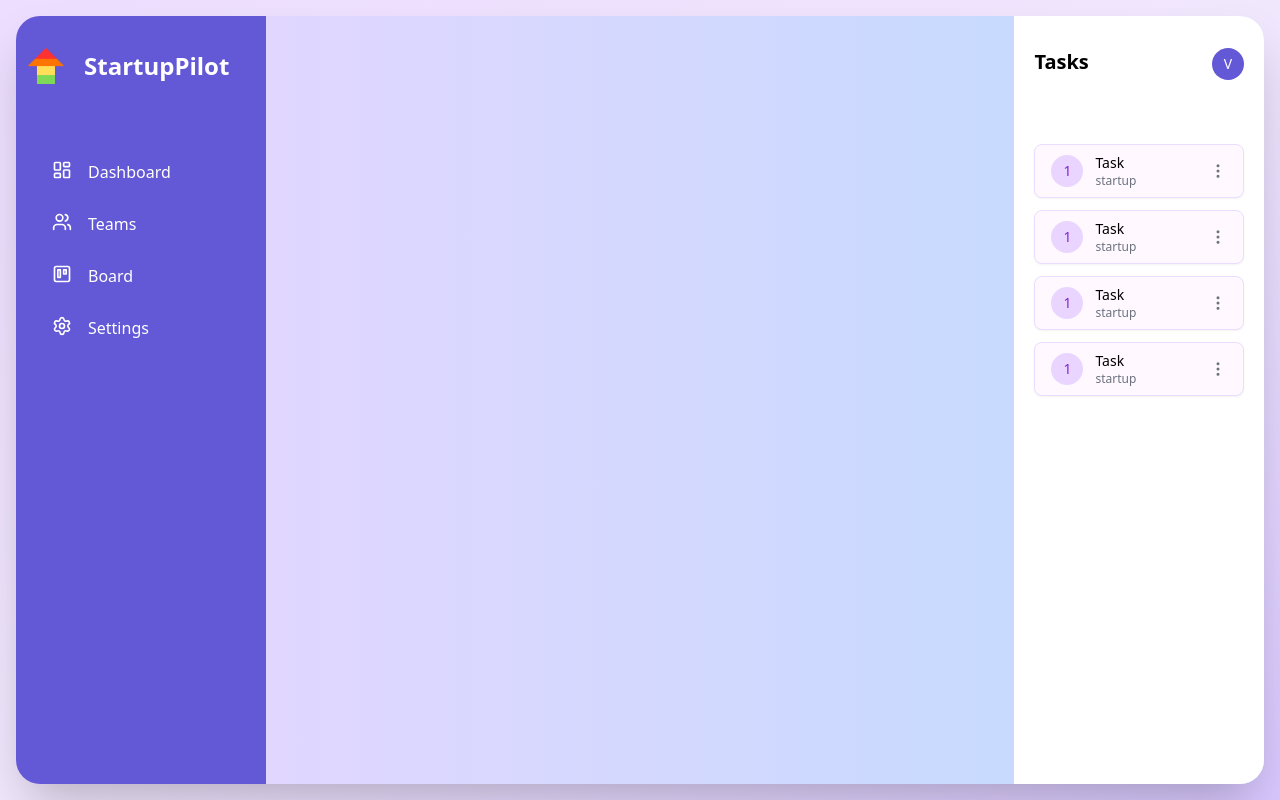
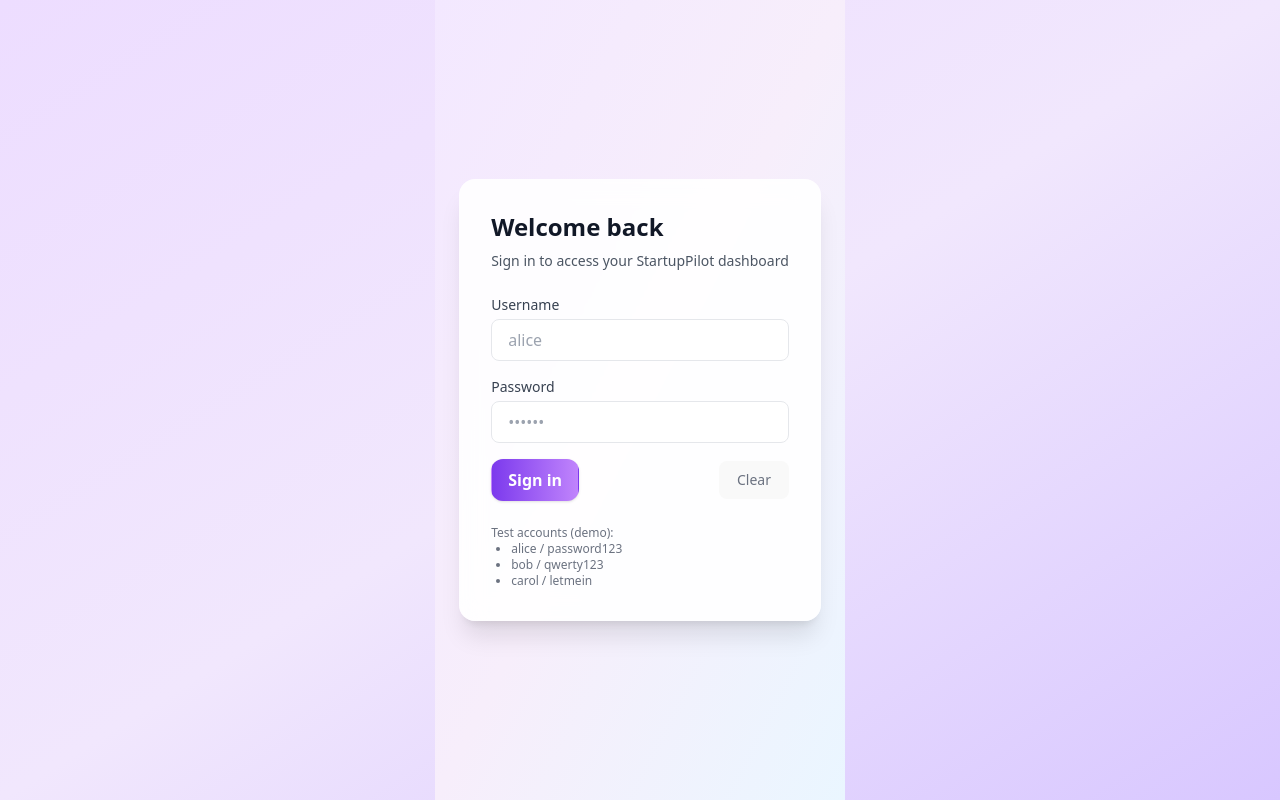
Before and after one commit to anshdeep2004/StartupPilot, a React (Vite) app in the folder frontend/: page /login in a window 1280 px wide. Built offline with nearby package versions, Linux system fonts and the light colour scheme.

Commit message:
implementation

```diff
--- a/frontend/src/App.jsx
+++ b/frontend/src/App.jsx
@@ -9,7 +9,9 @@ import Settings from "./pages/Settings";
 import Project from "./pages/Project";
 import Profile from "./pages/Profile";
 import Tasks from "./pages/Tasks";
-import { Routes, Route } from "react-router-dom";
+import Login from "./pages/Login";
+import { Routes, Route, Navigate } from "react-router-dom";
+import logo_white_back from "/images/logo_white_back.png";
 
 // function App() {
 //   return (
@@ -36,16 +38,114 @@ import { Routes, Route } from "react-router-dom";
 // }
 
 function App() {
+  // decide whether user is logged in (client-side demo auth)
+  const [user, setUser] = React.useState(() => {
+    try {
+      const raw = typeof window !== 'undefined' ? localStorage.getItem('sp_user') : null;
+      return raw ? JSON.parse(raw) : null;
+    } catch {
+      return null;
+    }
+  });
+
+  // listen for login events or storage changes so the app updates reactively
+  React.useEffect(() => {
+    const onLogin = () => {
+      try {
+        const raw = localStorage.getItem('sp_user');
+        setUser(raw ? JSON.parse(raw) : null);
+      } catch {
+        setUser(null);
+      }
+    };
+
+    const onStorage = (e) => {
+      if (e.key === 'sp_user') {
+        try { setUser(e.newValue ? JSON.parse(e.newValue) : null); } catch { setUser(null); }
+      }
+    };
+
+    window.addEventListener('sp-login', onLogin);
+    window.addEventListener('storage', onStorage);
+    return () => {
+      window.removeEventListener('sp-login', onLogin);
+      window.removeEventListener('storage', onStorage);
+    };
+  }, []);
+
+  // If not logged in, only render the login route and redirect all other routes to /login
+  if (!user) {
+    return (
+      <div className="w-screen h-screen bg-gradient-to-br from-[#edddff] via-[#f1e7fd] to-[#d8c7ff] flex items-center justify-center p-4">
+        <Routes>
+          <Route path="/login" element={<Login />} />
+          <Route path="*" element={<Navigate to="/login" replace />} />
+        </Routes>
+      </div>
+    );
+  }
+
   return (
-    <div className="w-screen h-screen bg-gradient-to-br from-[#edddff] via-[#f1e7fd] to-[#d8c7ff]  flex justify-center items-center p-4">
-      {/* Big Main Box */}
-      <div className="w-full h-full bg-gradient-to-r from-purple-200 to-blue-200 backdrop-blur-xl rounded-3xl shadow-2xl flex overflow-hidden">
+    <div className="w-screen h-screen bg-gradient-to-br from-[#edddff] via-[#f1e7fd] to-[#d8c7ff]  flex flex-col gap-2 justify-center items-start p-4">
+      <div className="flex justify-between items-center w-full mb-2 pr-6">
+        <div className="flex items-center w-full px-8 py-2 rounded-2xl">
+          {/* Left Section (Logo + Name) */}
+          <div className="flex items-center gap-3">
+            <img src={logo_white_back} alt="logo" className="w-6 h-6" />
+            <div className="text-xl font-bold text-black">StartupPilot</div>
+          </div>
+
+          {/* Middle Section (Search Bar) */}
+          <div className="flex items-center w-1/3 ml-20 bg-gradient-to-r from-purple-300 to-pink-300 rounded-full p-0.5">
+            <input
+              type="text"
+              placeholder="Search..."
+              className="w-full px-4 py-2 rounded-full
+              bg-white
+              text-black placeholder-black/70
+              shadow-md
+              focus:outline-none focus:ring-2 focus:ring-purple-500"
+            />
+          </div>
+
+          {/* Right Section (Buttons) */}
+          <div className="flex items-center gap-4">
+            <button className="ml-6 py-2 rounded-xl font-semibold
+              bg-transparent
+              text-transparent bg-clip-text
+              bg-gradient-to-r from-[#A855F7] to-[#FBC02D]
+              border border-transparent
+              hover:text-white hover:bg-gradient-to-r
+              hover:from-[#A855F7] hover:to-[#FBC02D]
+              transition duration-300">
+              Investors
+            </button>
+            <button className="ml-2 py-2 rounded-xl font-semibold
+              bg-transparent
+              text-transparent bg-clip-text
+              bg-gradient-to-r from-[#A855F7] to-[#4F9CFF]
+              border border-transparent
+              hover:text-white hover:bg-gradient-to-r
+              hover:from-[#A855F7] hover:to-[#4F9CFF]
+              transition duration-300">
+              AI Assistance
+            </button>
+          </div>
+        </div>
+        <div className="w-8 h-8 flex items-center justify-center rounded-full bg-[#6358D5] text-white text-sm font-medium">
+            V
+        </div>
+      </div>
+
+
+      <div className="w-full h-full bg-[#FFF8FE] backdrop-blur-xl rounded-3xl shadow-2xl flex overflow-hidden">
         {/* Left Sidebar inside the box */}
         <LeftSideBar />
 
         {/* Main Content */}
-        <div className="flex-1 ml-[20%] mr-[20%] overflow-y-auto">
+        <div className="flex-1 ml-[15%] mr-[15%] overflow-y-auto">
           <Routes>
+            <Route path="/login" element={<Login />} />
             <Route path="/" element={<Dashboard />} />
             <Route path="/team" element={<Team />} />
             <Route path="/board" element={<Board />} />
--- a/frontend/src/components/LeftSideBar.jsx
+++ b/frontend/src/components/LeftSideBar.jsx
@@ -5,13 +5,13 @@ import { NavLink } from "react-router-dom";
 
 const LeftSideBar = () => {
   return (
-    <div className="fixed left-0 top-0 bg-[#6358D5] h-screen w-[20%] p-3 py-8 text-white">
+    <div className="fixed left-0 top-0 bg-[#6358D5] h-screen w-[15%] p-3 py-8 text-white">
       <div className="flex flex-col gap-16">
         {/* Logo Section */}
-        <div className="flex gap-5 items-center">
+        {/* <div className="flex gap-5 items-center">
           <img src={logo} alt="logo" className="w-9 h-9" />
           <div className="text-2xl font-bold">StartupPilot</div>
-        </div>
+        </div> */}
 
         {/* Navigation */}
         <div className="flex flex-col px-3">
@@ -19,57 +19,57 @@ const LeftSideBar = () => {
             to="/"
             end
             className={({ isActive }) =>
-              `flex gap-4 p-3 rounded-md mb-1 ${
+              `flex gap-3 p-3 rounded-md mb-1 ${
                 isActive
                   ? "bg-[#8578F5] text-white hover:text-white"
                   : "hover:bg-[#8578F5] hover:text-white text-white"
               }`
             }
           >
-            <LayoutDashboard size={20} />
-            <span>Dashboard</span>
+            <LayoutDashboard size={15} />
+            <span className="text-sm">Dashboard</span>
           </NavLink>
 
           <NavLink
             to="/team"
             className={({ isActive }) =>
-              `flex gap-4 p-3 rounded-md mb-1 ${
+              `flex gap-3 p-3 rounded-md mb-1 ${
                 isActive
                   ? "bg-[#8578F5] text-white hover:text-white"
                   : "hover:bg-[#8578F5] hover:text-white text-white"
               }`
             }
           >
-            <Users size={20} />
-            <span>Teams</span>
+            <Users size={15} />
+            <span className="text-sm">Teams</span>
           </NavLink>
 
           <NavLink
             to="/board"
             className={({ isActive }) =>
-              `flex gap-4 p-3 rounded-md mb-1 ${
+              `flex gap-3 p-3 rounded-md mb-1 ${
                 isActive
                   ? "bg-[#8578F5] text-white hover:text-white"
                   : "hover:bg-[#8578F5] hover:text-white text-white"
               }`
             }
           >
-            <Trello size={20} />
-            <span>Board</span>
+            <Trello size={15} />
+            <span className="text-sm">Board</span>
           </NavLink>
 
           <NavLink
             to="/settings"
             className={({ isActive }) =>
-              `flex gap-4 p-3 rounded-md mb-1 ${
+              `flex gap-3 p-3 rounded-md mb-1 ${
                 isActive
                   ? "bg-[#8578F5] text-white hover:text-white"
                   : "hover:bg-[#8578F5] hover:text-white text-white"
               }`
             }
           >
-            <Settings size={20} />
-            <span>Settings</span>
+            <Settings size={15} />
+            <span className="text-sm">Settings</span>
           </NavLink>
         </div>
       </div>
--- a/frontend/src/components/RightSideBar.jsx
+++ b/frontend/src/components/RightSideBar.jsx
@@ -3,14 +3,11 @@ import TaskTodoList from "./taskTodoList";
 
 const RightSideBar = () => {
     return (
-        <div className="fixed right-0 top-0 bg-white h-screen w-[20%] p-5 pt-8">
+        <div className="fixed right-0 top-0 bg-white h-screen w-[15%] p-5 pt-8">
             <div className="flex flex-col gap-16">
                 <div className="flex justify-between">
                     <div className="text-black font-bold text-xl">
                         Tasks
-                    </div>
-                    <div className="w-8 h-8 flex items-center justify-center rounded-full bg-[#6358D5] text-white text-sm font-medium">
-                        V
                     </div>
                 </div>
                 <div className="flex flex-col gap-3">
--- /dev/null
+++ b/frontend/src/pages/Login.jsx
@@ -0,0 +1,75 @@
+import React from 'react'
+import { useNavigate } from 'react-router-dom'
+
+const CREDENTIALS = [
+  { username: 'alice', password: 'password123', displayName: 'Alice' },
+  { username: 'bob', password: 'qwerty123', displayName: 'Bob' },
+  { username: 'carol', password: 'letmein', displayName: 'Carol' }
+]
+
+const Login = () => {
+  const navigate = useNavigate()
+  const [username, setUsername] = React.useState('')
+  const [password, setPassword] = React.useState('')
+  const [error, setError] = React.useState('')
+
+  React.useEffect(() => {
+    // if already logged in, go home
+    const u = localStorage.getItem('sp_user')
+    if (u) navigate('/')
+  }, [])
+
+  const handleSubmit = (e) => {
+    e.preventDefault()
+    setError('')
+    const found = CREDENTIALS.find(c => c.username === username && c.password === password)
+    if (!found) {
+      setError('Invalid username or password')
+      return
+    }
+    // store minimal user info locally (no backend/auth here)
+    localStorage.setItem('sp_user', JSON.stringify({ username: found.username, displayName: found.displayName }))
+    // notify other windows/components that login occurred
+  try { window.dispatchEvent(new Event('sp-login')) } catch { /* ignore */ }
+    navigate('/')
+  }
+
+  return (
+    <div className="min-h-screen flex items-center justify-center bg-gradient-to-br from-[#f3e8ff] via-[#f7eefb] to-[#eaf6ff] p-6">
+      <div className="max-w-md w-full bg-white/90 backdrop-blur-md rounded-2xl shadow-xl p-8">
+        <h1 className="text-2xl font-bold text-gray-900 mb-2">Welcome back</h1>
+        <p className="text-sm text-gray-600 mb-6">Sign in to access your StartupPilot dashboard</p>
+
+        <form onSubmit={handleSubmit} className="space-y-4">
+          <div>
+            <label className="block text-sm font-medium text-gray-700 mb-1">Username</label>
+            <input value={username} onChange={e => setUsername(e.target.value)} placeholder="alice" className="w-full px-4 py-2 rounded-lg border border-gray-200 focus:ring-2 focus:ring-purple-300" />
+          </div>
+
+          <div>
+            <label className="block text-sm font-medium text-gray-700 mb-1">Password</label>
+            <input type="password" value={password} onChange={e => setPassword(e.target.value)} placeholder="••••••" className="w-full px-4 py-2 rounded-lg border border-gray-200 focus:ring-2 focus:ring-purple-300" />
+          </div>
+
+          {error && <div className="text-sm text-red-600">{error}</div>}
+
+          <div className="flex items-center justify-between">
+            <button type="submit" className="px-4 py-2 rounded-xl bg-gradient-to-r from-[#7C3AED] to-[#C084FC] text-white font-semibold shadow">Sign in</button>
+            <button type="button" onClick={() => { setUsername(''); setPassword(''); setError('') }} className="text-sm text-gray-500">Clear</button>
+          </div>
+        </form>
+
+        <div className="mt-6 text-xs text-gray-500">
+          <p>Test accounts (demo):</p>
+          <ul className="list-disc ml-5">
+            <li>alice / password123</li>
+            <li>bob / qwerty123</li>
+            <li>carol / letmein</li>
+          </ul>
+        </div>
+      </div>
+    </div>
+  )
+}
+
+export default Login
```
Also changed, not shown: frontend/src/pages/Board.jsx (+5 -9 lines), frontend/public/images/logo_white_back.png (added).
